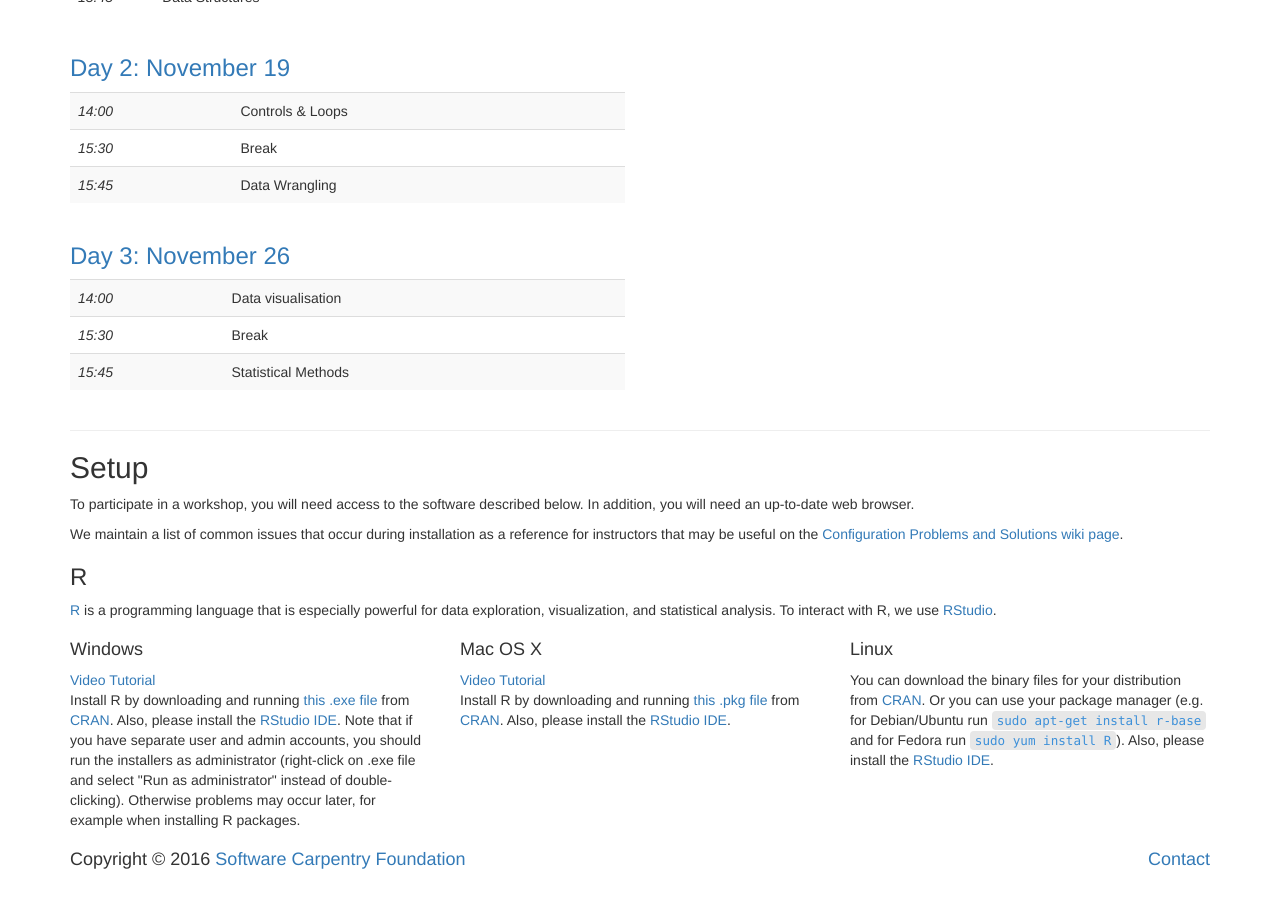
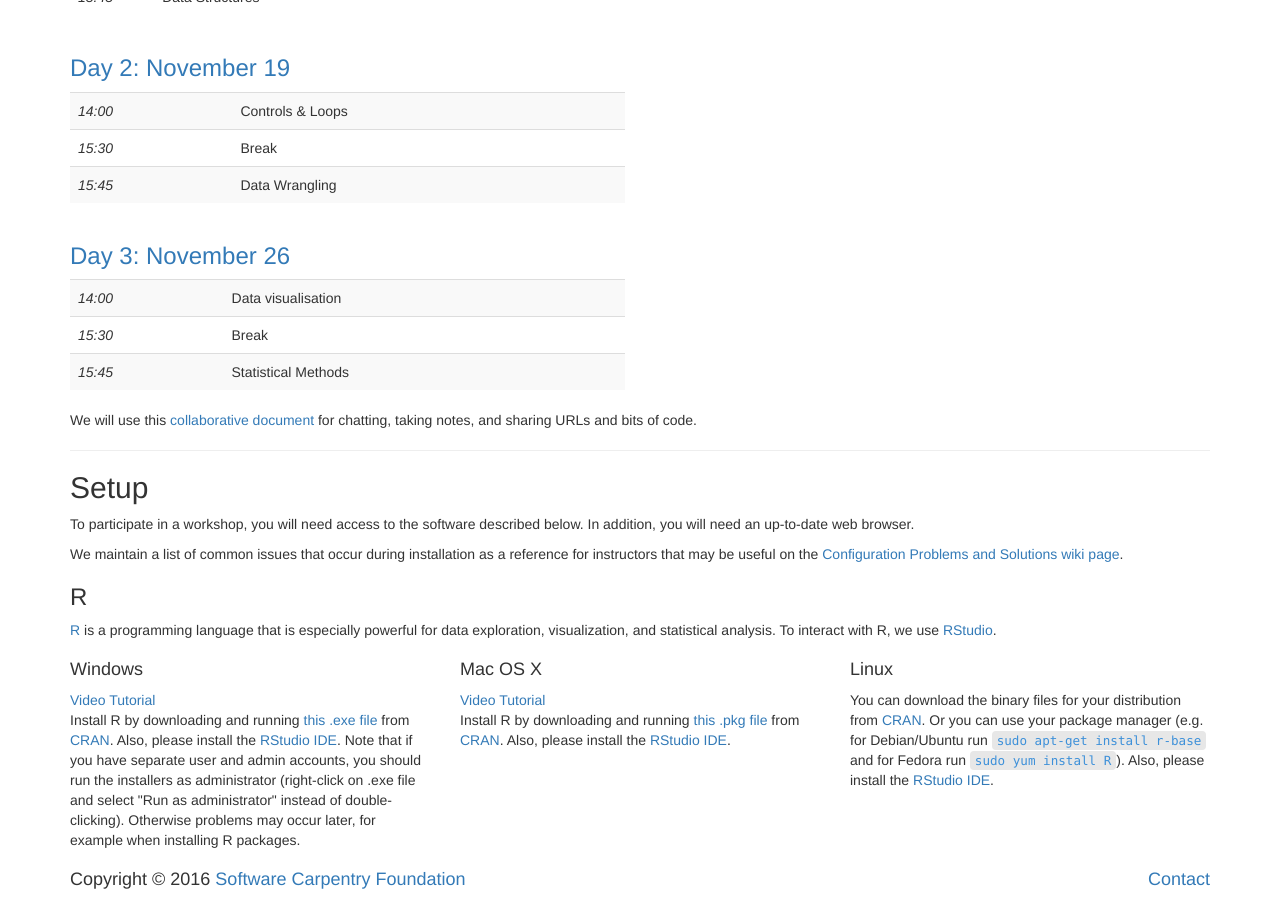
Before and after one commit to n-ho/bmc_r_workshop_2018, a Jekyll site: the page built from index.html, in a window 1280 px wide and 900 px high, scrolled down 1170 px. Built offline with Jekyll 4.4.1, drawn with Linux system fonts in a browser that asks for light colours; part of the change alters nothing that is shown.

Commit message:
add collaborative notes

```diff
--- a/index.html
+++ b/index.html
@@ -14,7 +14,7 @@ enddate: 2018-11-26 # machine-readable end date for the workshop in YYYY-MM-DD f
 instructor: ["Nicholas Ho"] # boxed, comma-separated list of instructors' names as strings, like ["Kay McNulty", "Betty Jennings", "Betty Snyder"]
 helper: ["Richard Morris, Darya Vanichkina"] # boxed, comma-separated list of helpers' names, like ["Marlyn Wescoff", "Fran Bilas", "Ruth Lichterman"]
 #contact: ["nicholas.ho@sydney.edu.au"] # boxed, comma-separated list of contact email addresses for the host, lead instructor, or whoever else is handling questions, like ["marlyn.wescoff@example.org", "fran.bilas@example.org", "ruth.lichterman@example.org"]
-collaborative_notes:             # optional: URL for the workshop collaborative notes, e.g. an Etherpad or Google Docs document
+collaborative_notes:  https://unisyd-my.sharepoint.com/:w:/g/personal/nicholas_ho_sydney_edu_au/EWrpk_c7aZVPv8j4FkIboeABXXJE2xhjjPkwAYcM0CiXXQ?e=XRols6           # optional: URL for the workshop collaborative notes, e.g. an Etherpad or Google Docs document
 eventbrite: 50385247632 # optional: alphanumeric key for Eventbrite registration, e.g., "1234567890AB" (if Eventbrite is being used)
 ---
 
```
